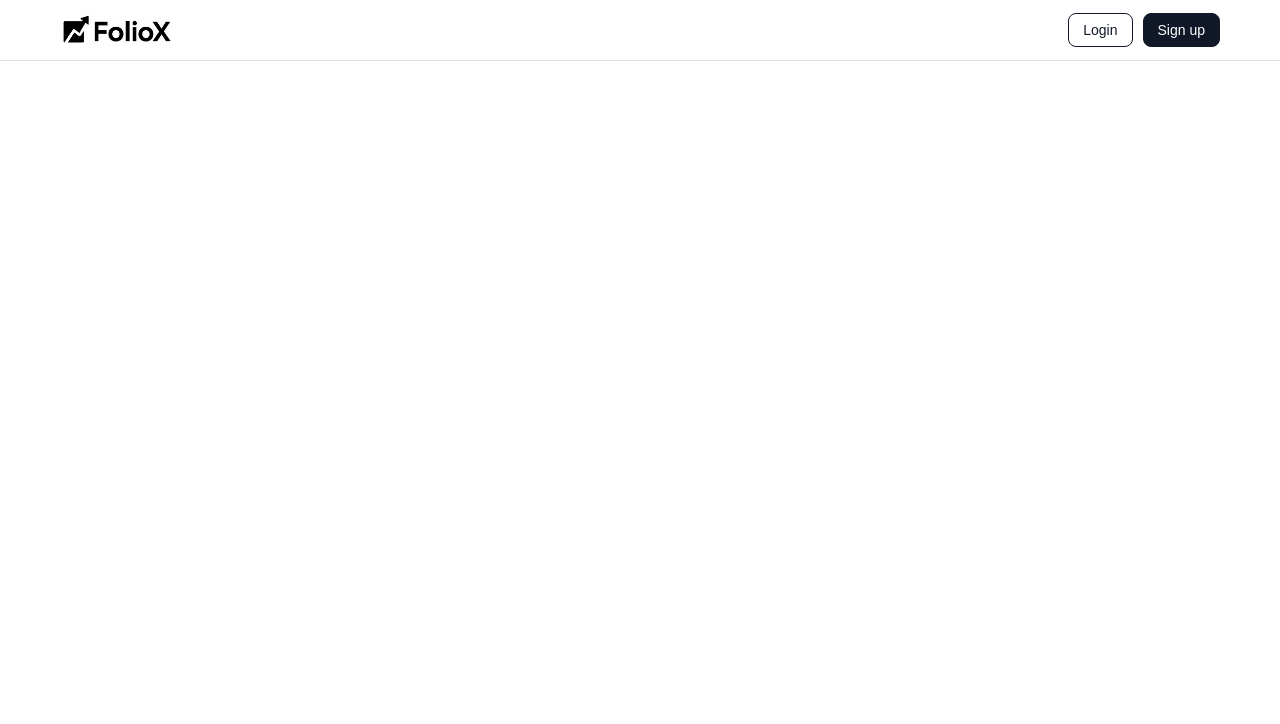
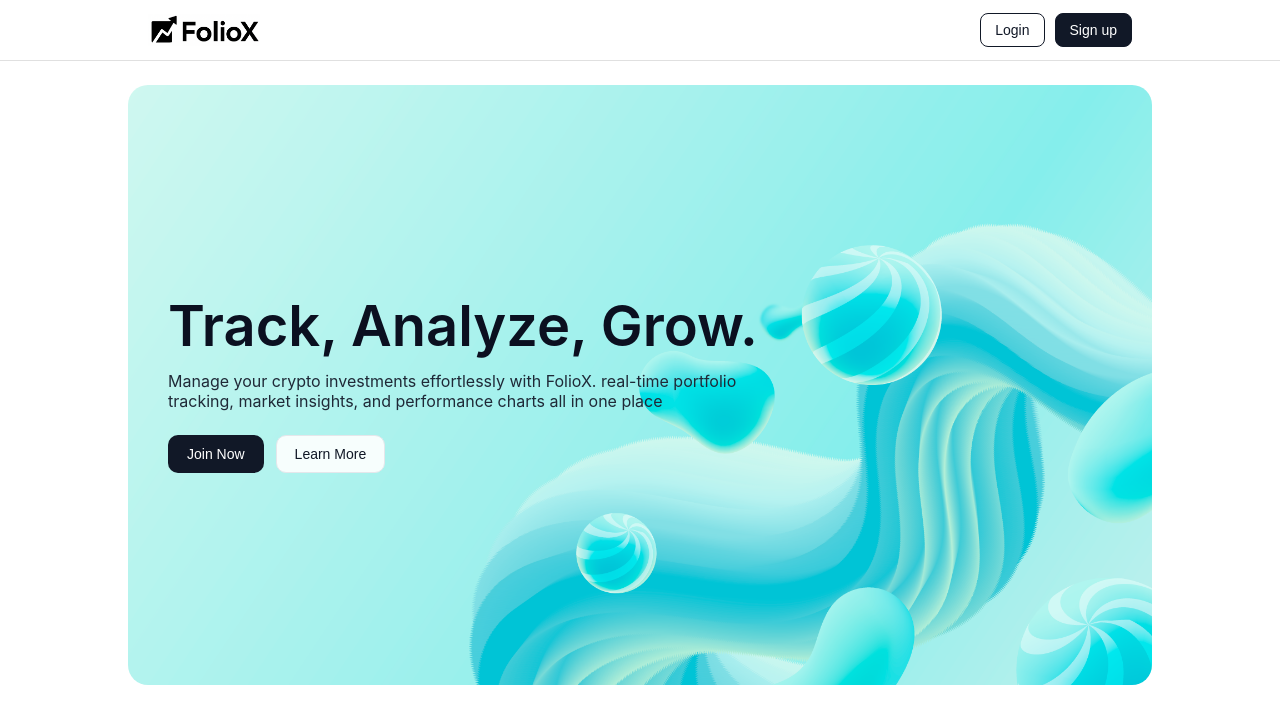
Before and after one commit to ayobade/FolioX, a React (Vite) app: page / in a window 1280 px wide. Shown: the top 724 px of the page. Built offline with nearby package versions, Linux system fonts and the light colour scheme.

Commit message:
hero section

```diff
--- a/src/App.jsx
+++ b/src/App.jsx
@@ -1,14 +1,14 @@
 import React from 'react'
 import './App.css'
 import Header from './components/header'
-
+import Hero from './components/hero'
 
 
 function App() {
   return (
     <div className='App'>
       <Header />
-
+      <Hero />
 
     </div>
   )
--- a/src/components/header.jsx
+++ b/src/components/header.jsx
@@ -30,7 +30,7 @@ const HeaderInner = styled.div`
     justify-content: space-between;
     padding: 15px 20px;
     margin: 0 auto;
-    width: 1200px;
+    width: 80vw;
 
     @media (max-width: 1200px) {
         width: 100vw;
--- /dev/null
+++ b/src/components/hero.jsx
@@ -0,0 +1,91 @@
+import React from 'react'
+import styled from 'styled-components'
+
+import bg from '/bg.png'
+
+function Hero() {
+    return (
+        <Wrapper>
+            <Container>
+                <Title>Track, Analyze, Grow.</Title>
+                <Caption>
+                    Manage your crypto investments effortlessly with FolioX. real-time portfolio tracking, market insights, and performance charts all in one place
+                </Caption>
+                <Actions>
+                    <PrimaryButton>Join Now</PrimaryButton>
+                    <SecondaryButton>Learn More</SecondaryButton>
+                </Actions>
+            </Container>
+        </Wrapper>
+    )
+}
+
+const Wrapper = styled.section`
+    width: 100%;
+    display: flex;
+    justify-content: center;
+    padding: 24px 20px;
+`
+
+const Container = styled.div`
+    width: 80vw;
+    min-height: 600px;
+    background-image: url(${bg});
+    background-size: cover;
+    background-position: center;
+    border-radius: 20px;
+    padding: 48px 40px;
+    color: #0b1020;
+    box-sizing: border-box;
+    display: flex;
+    flex-direction: column;
+    justify-content: center;
+    gap: 16px;
+
+    @media (max-width: 1200px) {
+        width: 100vw;
+    }
+`
+
+const Title = styled.h1`
+    font-size: 56px;
+    line-height: 1.05;
+    font-weight: 600;
+    margin: 0;
+    color: #0b1020;
+`
+
+const Caption = styled.p`
+    max-width: 620px;
+    font-size: 16px;
+    color: #1f2937;
+    margin: 0;
+`
+
+const Actions = styled.div`
+    display: flex;
+    align-items: center;
+    gap: 12px;
+    margin-top: 8px;
+`
+
+const BaseButton = styled.button`
+    padding: 10px 18px;
+    font-size: 14px;
+    border-radius: 10px;
+    cursor: pointer;
+    border: 1px solid transparent;
+`
+
+const PrimaryButton = styled(BaseButton)`
+    background-color: #111827;
+    color: #ffffff;
+`
+
+const SecondaryButton = styled(BaseButton)`
+    background-color: rgba(255,255,255,0.9);
+    border-color: #e5e7eb;
+    color: #111827;
+`
+
+export default Hero
```
